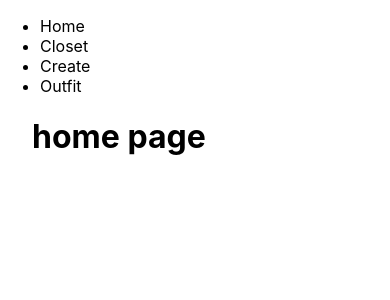
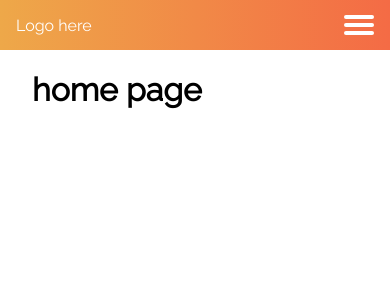
Before and after one commit to AliDabdoub/exjobb-malmoGrupp, a Next.js app in the folder exjobb/: page / in a window 390 px wide. Shown: the top 300 px of the page. Built offline with nearby package versions, Linux system fonts and the light colour scheme.

Commit message:
we fixed navbar burger menu + adjust styling on karussel

```diff
--- a/exjobb/src/components/Navbar.js
+++ b/exjobb/src/components/Navbar.js
@@ -4,16 +4,24 @@ import Link from "next/link";
 
 const Navbar = ()=> {
     return(
-        <nav className={styles.main__nav}>
-            <ul>
-                <Link href='/'><a><li>Home</li></a></Link>
-                <Link href='/closet'><a><li>Closet</li></a></Link>
-                <Link href='/create'><a><li>Create</li></a></Link>
-                <Link href='/outfit'><a><li>Outfit</li></a></Link>
+        <section className={styles.top__nav}>
+            <div>
+                Logo here
+            </div>
+
+            <input id={styles.menu__toggle} type="checkbox" />
+            <label className={styles.menu__button__container} htmlFor={styles.menu__toggle}>
+                <div className={styles.menu__button}></div>
+            </label>
+
+            <ul className={styles.menu}>
+                <Link href='/'><li>Home</li></Link>
+                <Link href='/closet'><li>Closet</li></Link>
+                <Link href='/create'><li>Create</li></Link>
+                <Link href='/outfit'><li>Outfit</li></Link>
             </ul>
-        </nav>
+        </section>
     )
 }
 
 export default Navbar
-//comment 10-24-2022
--- a/exjobb/src/styles/Navbar.module.scss
+++ b/exjobb/src/styles/Navbar.module.scss
@@ -0,0 +1,121 @@
+@import url(https://fonts.googleapis.com/css?family=Raleway);
+
+.top__nav {
+    display: flex;
+    flex-direction: row;
+    align-items: center;
+    justify-content: space-between;
+    background-color: #00BAF0;
+    background: linear-gradient(to left, #f46b45, #eea849);
+    /* W3C, IE 10+/ Edge, Firefox 16+, Chrome 26+, Opera 12+, Safari 7+ */
+    color: #FFF;
+    height: 50px;
+    padding: 1em;
+}
+
+.menu {
+    display: flex;
+    flex-direction: row;
+    list-style-type: none;
+    margin: 0;
+    padding: 0;
+}
+
+.menu > li {
+    margin: 0 1rem;
+    overflow: hidden;
+    cursor: pointer;
+}
+
+.menu__button__container {
+    display: none;
+    height: 100%;
+    width: 30px;
+    cursor: pointer;
+    flex-direction: column;
+    justify-content: center;
+    align-items: center;
+}
+
+#menu__toggle {
+    display: none;
+}
+
+.menu__button,
+.menu__button::before,
+.menu__button::after {
+    display: block;
+    background-color: #fff;
+    position: absolute;
+    height: 4px;
+    width: 30px;
+    transition: transform 400ms cubic-bezier(0.23, 1, 0.32, 1);
+    border-radius: 2px;
+}
+
+.menu__button::before {
+    content: '';
+    margin-top: -8px;
+}
+
+.menu__button::after {
+    content: '';
+    margin-top: 8px;
+}
+
+#menu__toggle:checked + .menu__button__container .menu__button::before {
+    margin-top: 0px;
+    transform: rotate(405deg);
+}
+
+#menu__toggle:checked + .menu__button__container .menu__button {
+    background: rgba(255, 255, 255, 0);
+}
+
+#menu__toggle:checked + .menu__button__container .menu__button::after {
+    margin-top: 0px;
+    transform: rotate(-405deg);
+}
+
+@media (max-width: 700px) {
+    .menu__button__container {
+        display: flex;
+    }
+
+    .menu {
+        position: absolute;
+        top: 0;
+        margin-top: 50px;
+        left: 0;
+        flex-direction: column;
+        width: 100%;
+        justify-content: center;
+        align-items: center;
+    }
+
+    #menu__toggle ~ .menu li {
+        height: 0;
+        margin: 0;
+        padding: 0;
+        border: 0;
+        transition: height 400ms cubic-bezier(0.23, 1, 0.32, 1);
+    }
+    #menu__toggle:checked ~ .menu li {
+        border: 1px solid #333;
+        height: 2.5em;
+        padding: 0.5em;
+        transition: height 400ms cubic-bezier(0.23, 1, 0.32, 1);
+    }
+    .menu > li {
+            display: flex;
+            justify-content: center;
+            margin: 0;
+            padding: 0.5em 0;
+            width: 100%;
+            color: white;
+            background-color: #222;
+        }
+        .menu > li:not(:last-child) {
+            border-bottom: 1px solid #444;
+        }
+}
--- a/exjobb/src/styles/globals.css
+++ b/exjobb/src/styles/globals.css
@@ -4,11 +4,18 @@ body {
   margin: 0;
   font-family: -apple-system, BlinkMacSystemFont, Segoe UI, Roboto, Oxygen,
     Ubuntu, Cantarell, Fira Sans, Droid Sans, Helvetica Neue, sans-serif;
+  margin: 0;
+  height: 100%;
 }
 
 a {
   color: inherit;
   text-decoration: none;
+}
+
+* {
+  font-family: "Raleway";
+  box-sizing: border-box;
 }
 
 *, *:before, *:after {
```
Also changed, not shown: exjobb/src/styles/Embla.module.scss (+7 -4 lines).
